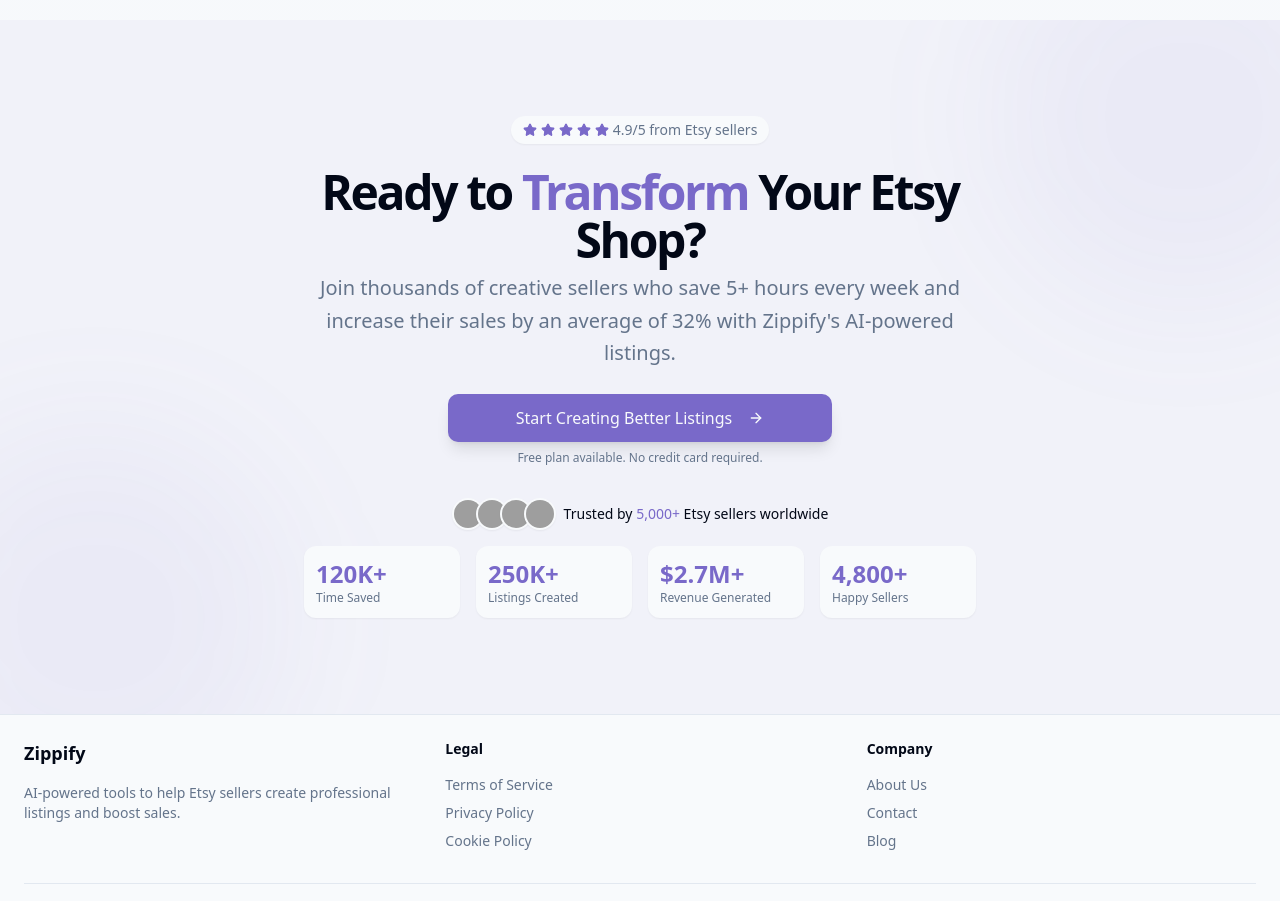
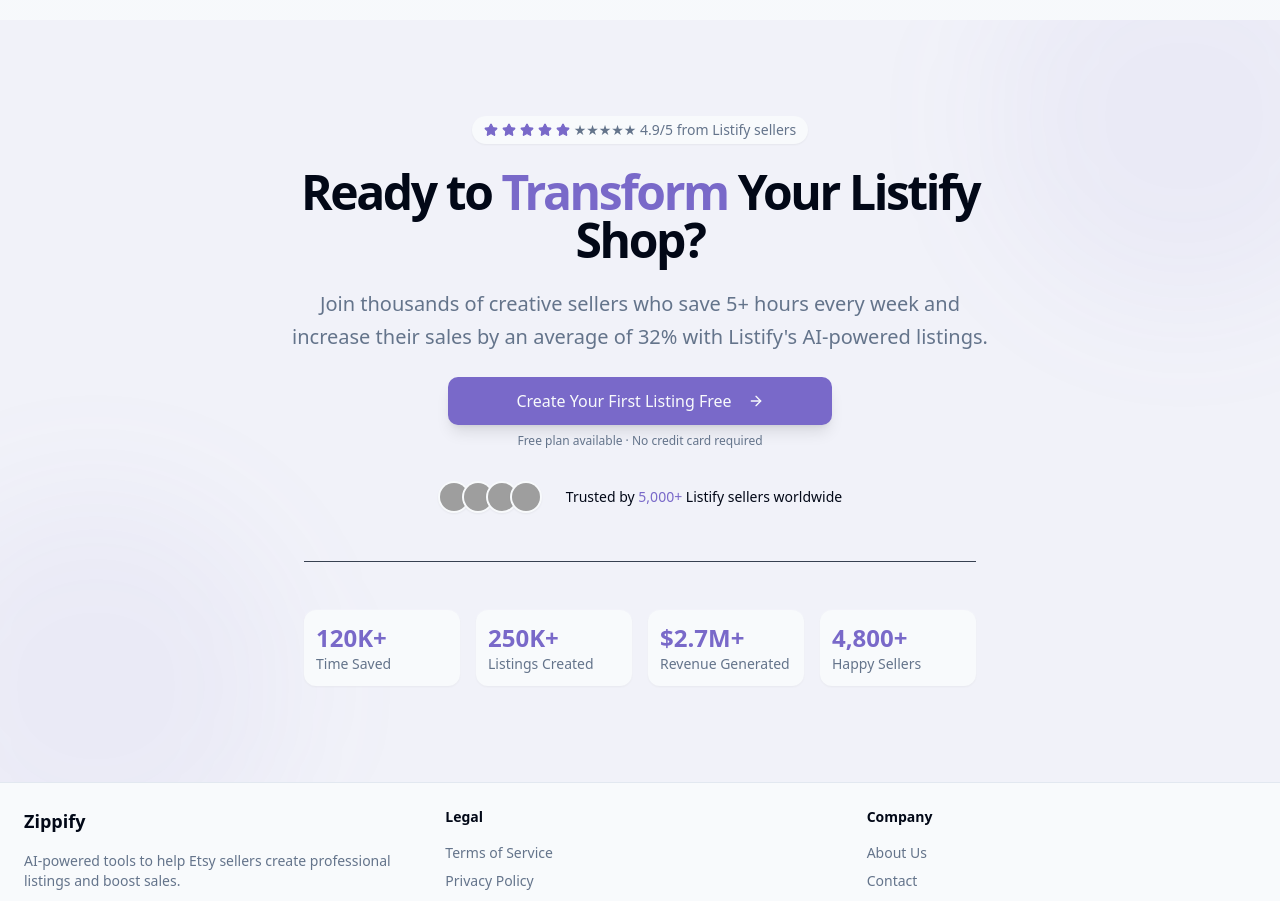
Before and after one commit to jansoganci/etsy-elevate, a React (Vite) app: page / in a window 1280 px wide. Shown: the part 4000-4901 px from the top of the page. Built offline with nearby package versions, Linux system fonts and the light colour scheme; grey boxes are pictures that could not be loaded.

Commit message:
Refactor: Update final CTA section
- Updated brand, copy, spacing, and styling for the final CTA section.
- Modified avatars, metrics cards, and badge.
- Added a section border.

```diff
--- a/src/features/landing/components/StickyCTA.tsx
+++ b/src/features/landing/components/StickyCTA.tsx
@@ -21,36 +21,36 @@ export const StickyCTA = () => {
               <Star className="h-3.5 w-3.5 fill-primary text-primary" />
               <Star className="h-3.5 w-3.5 fill-primary text-primary" />
               <Star className="h-3.5 w-3.5 fill-primary text-primary" />
-              <span className="text-muted-foreground ml-1">4.9/5 from Etsy sellers</span>
+              <span className="text-muted-foreground ml-1">★★★★★ 4.9/5 from Listify sellers</span>
             </div>
-            <div className="space-y-2">
+            <div className="space-y-6">
               <h2 className="text-3xl font-bold tracking-tighter sm:text-4xl md:text-5xl">
-                Ready to <span className="text-primary">Transform</span> Your Etsy Shop?
+                Ready to <span className="text-primary">Transform</span> Your Listify Shop?
               </h2>
               <p className="max-w-[700px] text-muted-foreground md:text-xl/relaxed mx-auto">
-                Join thousands of creative sellers who save 5+ hours every week and increase their sales by an average of 32% with Zippify's AI-powered listings.
+                Join thousands of creative sellers who save 5+ hours every week and increase their sales by an average of 32% with Listify's AI-powered listings.
               </p>
             </div>
-            <div className="w-full max-w-sm">
+            <div className="w-full max-w-sm mt-10">
               <Button
                 size="lg"
                 className="w-full text-md h-12 group shadow-lg hover:shadow-xl hover:scale-105 transition-all duration-300 bg-primary"
               >
-                Start Creating Better Listings
+                Create Your First Listing Free
                 <ArrowRight className="ml-2 group-hover:translate-x-1 transition-transform" />
               </Button>
-              <p className="text-xs text-muted-foreground mt-2">Free plan available. No credit card required.</p>
+              <p className="text-xs text-muted-foreground mt-2">Free plan available · No credit card required</p>
             </div>
           </div>
         </AnimateOnScroll>
 
         <AnimateOnScroll animation="fade-up" delay={300} duration={500}>
-          <div className="flex items-center justify-center gap-2 mt-8">
-            <div className="flex -space-x-2">
+          <div className="flex items-center justify-center gap-8 mt-8">
+            <div className="flex items-center">
               {[1, 2, 3, 4].map((i) => (
                 <div
                   key={i}
-                  className="w-8 h-8 rounded-full bg-background shadow-sm border-2 border-background flex items-center justify-center text-xs font-medium overflow-hidden hover:scale-110 transition-transform cursor-pointer"
+                  className="w-8 h-8 rounded-full bg-background shadow-sm border-2 border-background -mr-2 flex items-center justify-center text-xs font-medium overflow-hidden hover:scale-110 transition-transform cursor-pointer"
                 >
                   <img
                     src={`https://randomuser.me/api/portraits/women/${20 + i}.jpg`}
@@ -61,22 +61,26 @@ export const StickyCTA = () => {
               ))}
             </div>
             <p className="text-sm font-medium">
-              Trusted by <span className="text-primary">5,000+</span> Etsy sellers worldwide
+              Trusted by <span className="text-primary">5,000+</span> Listify sellers worldwide
             </p>
           </div>
         </AnimateOnScroll>
 
         <AnimateOnScroll animation="zoom-in" delay={500} duration={500}>
-          <div className="grid grid-cols-2 md:grid-cols-4 gap-4 w-full max-w-2xl mt-4 mx-auto">
-            {['Time Saved', 'Listings Created', 'Revenue Generated', 'Happy Sellers'].map((stat, i) => (
-              <div key={i} className="bg-background rounded-lg p-3 shadow-sm hover:shadow-md transition-all hover:scale-105 cursor-pointer">
-                <div className="text-2xl font-bold text-primary">
-                  {i === 0 && '120K+'}
-                  {i === 1 && '250K+'}
-                  {i === 2 && '$2.7M+'}
-                  {i === 3 && '4,800+'}
-                </div>
-                <div className="text-xs text-muted-foreground">{stat}</div>
+          <div className="border-b border-gray-700 dark:border-gray-600 w-full max-w-2xl mx-auto my-12"></div>
+          <div className="grid grid-cols-2 md:grid-cols-4 gap-4 w-full max-w-2xl mx-auto">
+            {[
+              { value: '120K+', label: 'Time Saved' },
+              { value: '250K+', label: 'Listings Created' },
+              { value: '$2.7M+', label: 'Revenue Generated' },
+              { value: '4,800+', label: 'Happy Sellers' }
+            ].map((stat, i) => (
+              <div
+                key={i}
+                className="bg-background dark:bg-[#24303E] rounded-lg p-3 shadow-sm hover:shadow-md transition-all hover:scale-105 cursor-pointer ring-1 ring-white/10"
+              >
+                <div className="text-2xl font-bold text-primary">{stat.value}</div>
+                <div className="text-sm text-muted-foreground">{stat.label}</div>
               </div>
             ))}
           </div>
```
